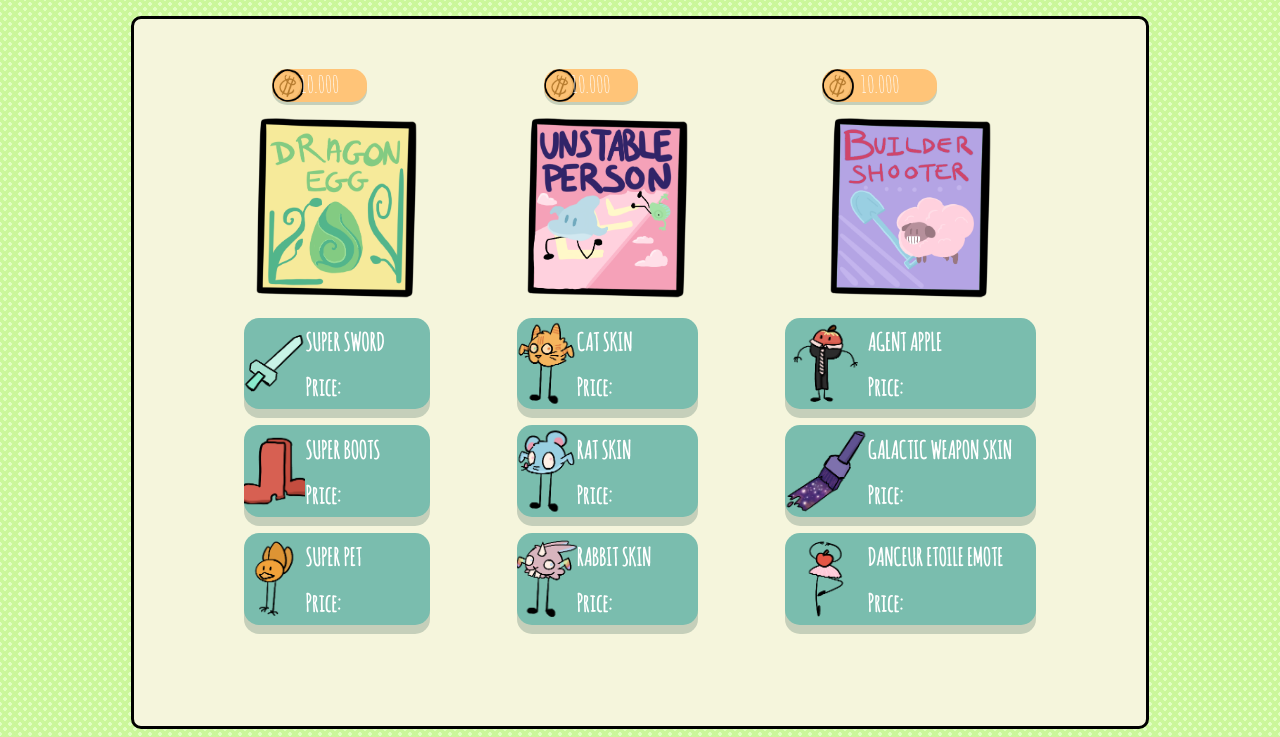
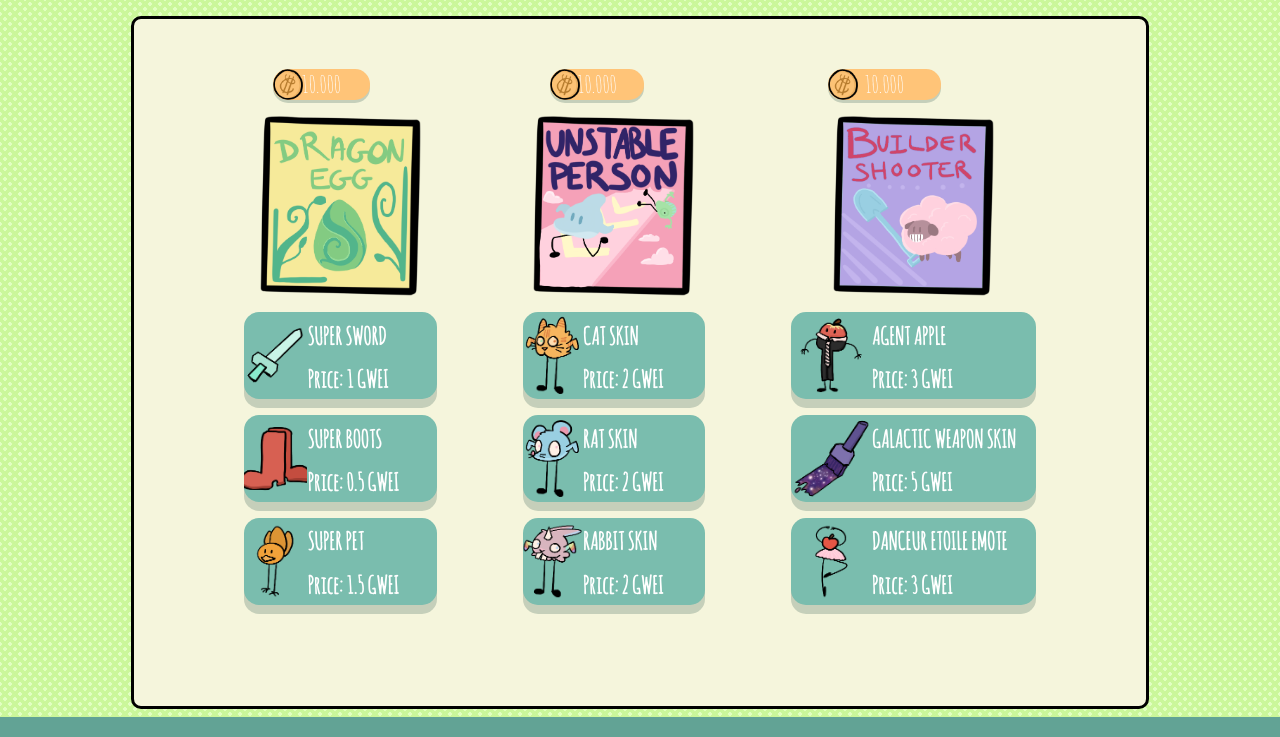
Before and after one commit to Daishikofy/INF1305-Trab1, a plain HTML site: page docs/index.html in a window 1280 px wide. Shown: the part 191-928 px from the top of the page. Drawn offline with Linux system fonts and the light colour scheme; a script that the page names is missing.

Commit message:
Updated prices

```diff
--- a/docs/index.html
+++ b/docs/index.html
@@ -24,56 +24,56 @@
         <div class="item button button1" onclick="OnItemClick(0,0,1000000000)">
             <img class="icon" src="Images/Icon_1.png"></img>
             <span class="description">SUPER SWORD</span>
-            <span class="description">Price: </span>
+            <span class="description">Price: 1 GWEI</span>
 
         </div>
-        <div class="item button button1" onclick="OnItemClick(1,0,1000000000)">
+        <div class="item button button1" onclick="OnItemClick(1,0,2000000000)">
             <img class="icon" src="Images/Icon_4.png"></img>
             <span class="description">CAT SKIN</span>
-            <span class="description">Price: </span>
+            <span class="description">Price: 2 GWEI</span>
 
         </div>
-        <div class="item button button1" onclick="OnItemClick(2,0,1000000000)">
+        <div class="item button button1" onclick="OnItemClick(2,0,3000000000)">
             <img class="icon" src="Images/Icon_7.png"></img>
             <span class="description">AGENT APPLE</span>
-            <span class="description">Price: </span>
+            <span class="description">Price: 3 GWEI</span>
 
         </div>
 
-        <div class="item button button1" onclick="OnItemClick(1,0,1000000000)">
+        <div class="item button button1" onclick="OnItemClick(1,0,500000000)">
             <img class="icon" src="Images/Icon_2.png"></img>
             <span class="description">SUPER BOOTS</span>
-            <span class="description">Price: </span>
+            <span class="description">Price: 0.5 GWEI</span>
         </div>
 
-        <div class="item button button1" onclick="OnItemClick(1,1,1000000000)">
+        <div class="item button button1" onclick="OnItemClick(1,1,2000000000)">
             <img class="icon" src="Images/Icon_5.png"></img>
             <span class="description">RAT SKIN</span>
-            <span class="description">Price: </span>
+            <span class="description">Price: 2 GWEI</span>
         </div>
 
-        <div class="item button button1" onclick="OnItemClick(1,2,1000000000)">
+        <div class="item button button1" onclick="OnItemClick(1,2,5000000000)">
             <img class="icon" src="Images/Icon_8.png"></img>
             <span class="description">GALACTIC WEAPON SKIN</span>
-            <span class="description">Price: </span>
+            <span class="description">Price: 5 GWEI</span>
         </div>
 
-        <div class="item button button1" onclick="OnItemClick(2,0,1000000000)">
+        <div class="item button button1" onclick="OnItemClick(2,0,1500000000)">
             <img class="icon" src="Images/Icon_3.png"></img>
             <span class="description">SUPER PET</span>
-            <span class="description">Price: </span>
+            <span class="description">Price: 1.5 GWEI</span>
         </div>
 
-        <div class="item button button1" onclick="OnItemClick(2,1,1000000000)">
+        <div class="item button button1" onclick="OnItemClick(2,1,2000000000)">
             <img class="icon" src="Images/Icon_6.png"></img>
             <span class="description">RABBIT SKIN</span>
-            <span class="description">Price: </span>
+            <span class="description">Price: 2 GWEI</span>
         </div>
 
-        <div class="item button button1" onclick="OnItemClick(2,2,1000000000)">
+        <div class="item button button1" onclick="OnItemClick(2,2,3000000000)">
             <img class="icon" src="Images/Icon_9.png"></img>
             <span class="description">DANCEUR ETOILE EMOTE</span>
-            <span class="description">Price: </span>
+            <span class="description">Price: 3 GWEI</span>
         </div>
     </div>
 
--- a/docs/index.js
+++ b/docs/index.js
@@ -1,5 +1,5 @@
 const itemValidity = 1;
-const moneySpent = 0;
+let moneySpent = 0;
 const storeState = [[false, false, false], [false, false, false], [false, false, false]]
 
 let contracts = []
```
